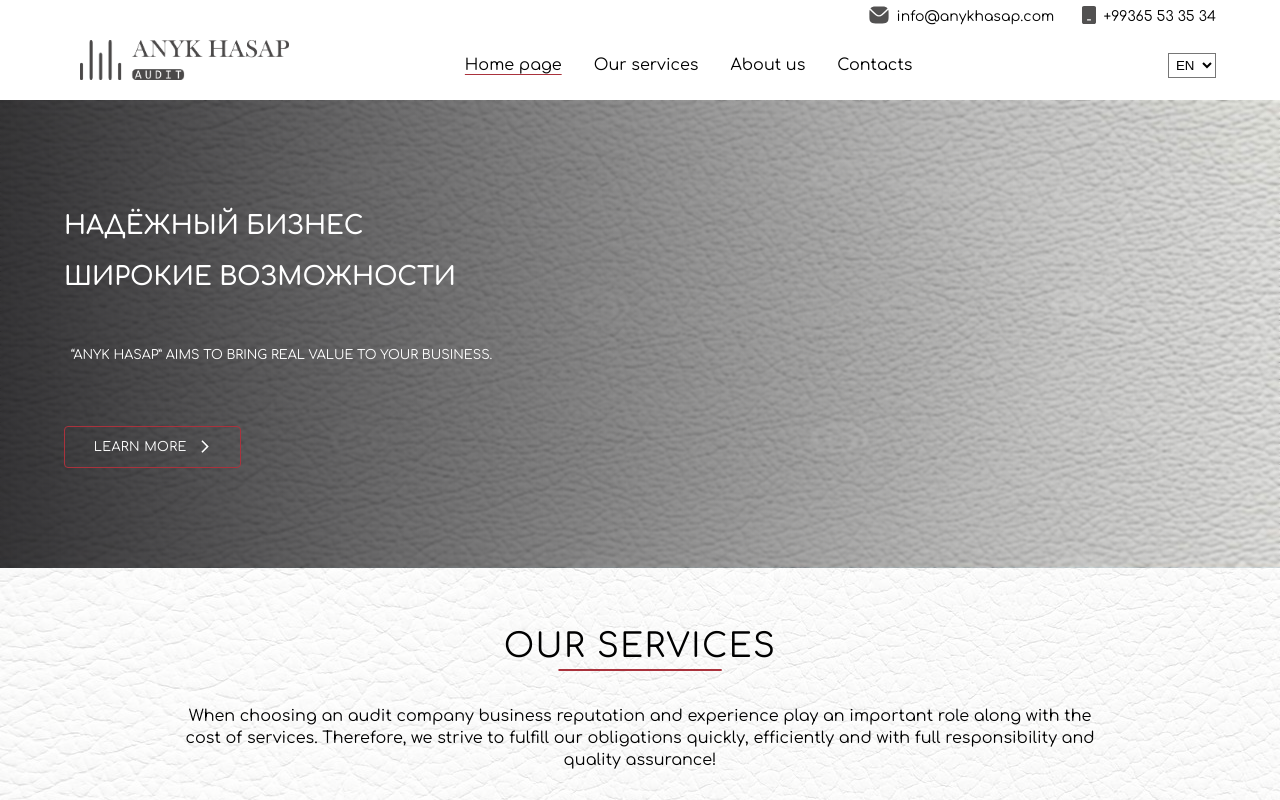
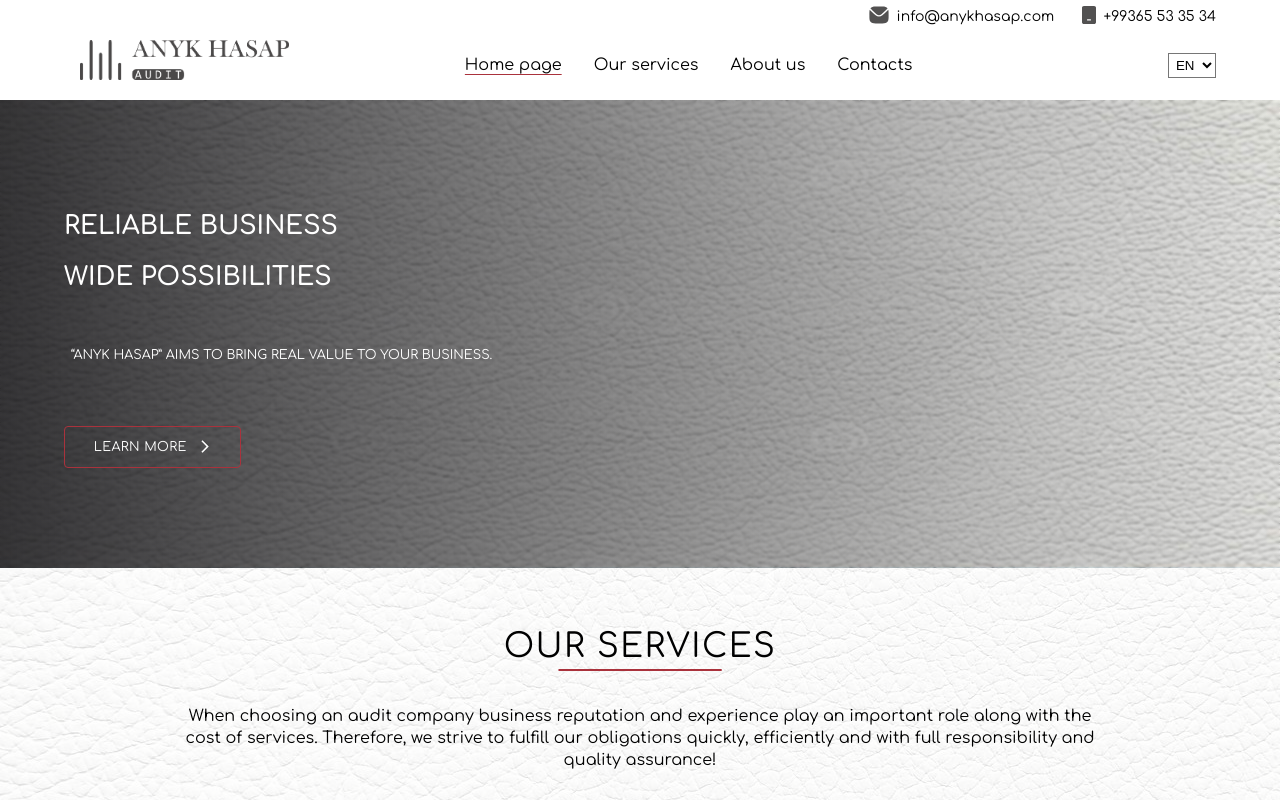
Before and after one commit to GeekSpace-Team/anyk-hasap-front, a React (Create React App) app: page / in a window 1280 px wide. Shown: the top 800 px of the page. Built offline with nearby package versions, Linux system fonts and the light colour scheme.

Commit message:
finishTranslate

```diff
--- a/src/Language/LangConfig.js
+++ b/src/Language/LangConfig.js
@@ -11,6 +11,8 @@ i18n
       en: {
         translation: {
             "homePage":"Home page",
+            "text1":"RELIABLE BUSINESS",
+            "text2":"WIDE POSSIBILITIES",
             "Обязательныйаудит":"Compulsory audit  ",
             "Initiativeaudit":"Initiative audit ",
             "Taxconsulting": "Tax consulting ",
@@ -73,6 +75,8 @@ i18n
             "learnMore":"Dowamyny oka",
             "homeInfoTitle":"Agyry",
             "workD":'Duş-Ann',
+            "text1":"Ygtybarly işewürlik ",
+            "text2":"giň mümkinçilikler",
             "homeInfoText":"Agyrynyň özi esasy saklaýyş ulgamy bolan söýgi. Nädogry giriş",
             "homeUnderTitle":"Agyrynyň özi esasy saklaýyş ulgamy bolan söýgi. Sed placerat scelerisque magna. Sed placerat scelerisque magna.",
             "CalculationT":"Çykdajylary paýlamak usulyny saýlamak boýunça teklipleri taýýarlamak, işleriň, hyzmatlaryň we öndürilen önümleriň özüne düşýän gymmatyny kesgitlemek üçin meýilnama we hakyky kalkulýasiýany düzmek.",
@@ -105,6 +109,8 @@ i18n
       ru: {
         translation: {
             "homePage":"Главная",
+            "text1":"НАДЁЖНЫЙ БИЗНЕС ",
+            "text2":"ШИРОКИЕ ВОЗМОЖНОСТИ",
             "Обязательныйаудит": "Обязательный аудит ",
             "Calculation":"Калькуляции",
             "Managementconsulting":"Управленческое консультирование ",
--- a/src/components/Navbnar/pages/homePage/HomePage.jsx
+++ b/src/components/Navbnar/pages/homePage/HomePage.jsx
@@ -43,7 +43,7 @@ const HomePage = () => {
         <div className='transparent'>
           <Container maxWidth="lg">
             <div className='homePageLabel'>
-              <label className='lableName'>Надёжный бизнес <br /> широкие возможности</label>
+              <label className='lableName'>{t('text1')} <br />{t('text2')}</label>
               <p style={{marginLeft:"7px"}}>{t('aboutUsText5')}</p>
               <div className='learnMoreButton'>
                 <NavLink to="/ourServices" className='navBarItem'>
```
Also changed, not shown: 52 other files (tests, documents, lock files or other folders).
